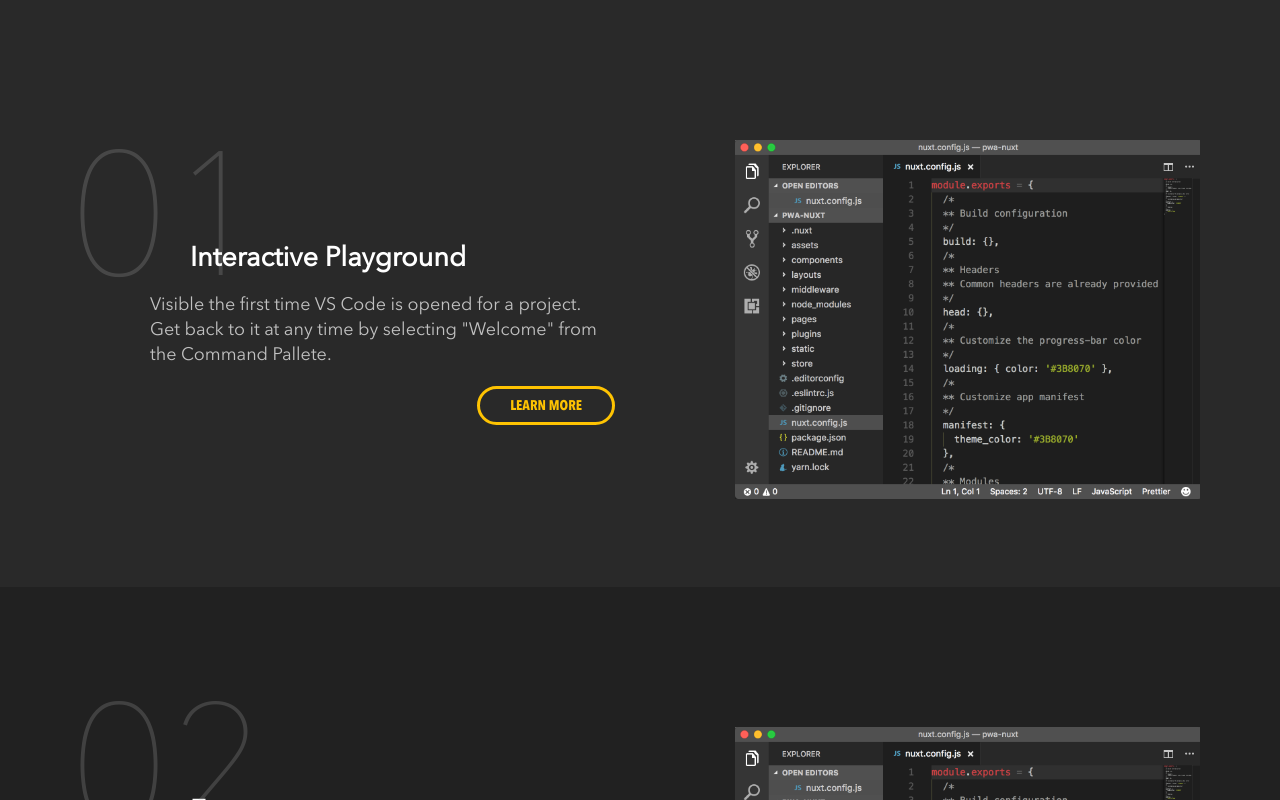
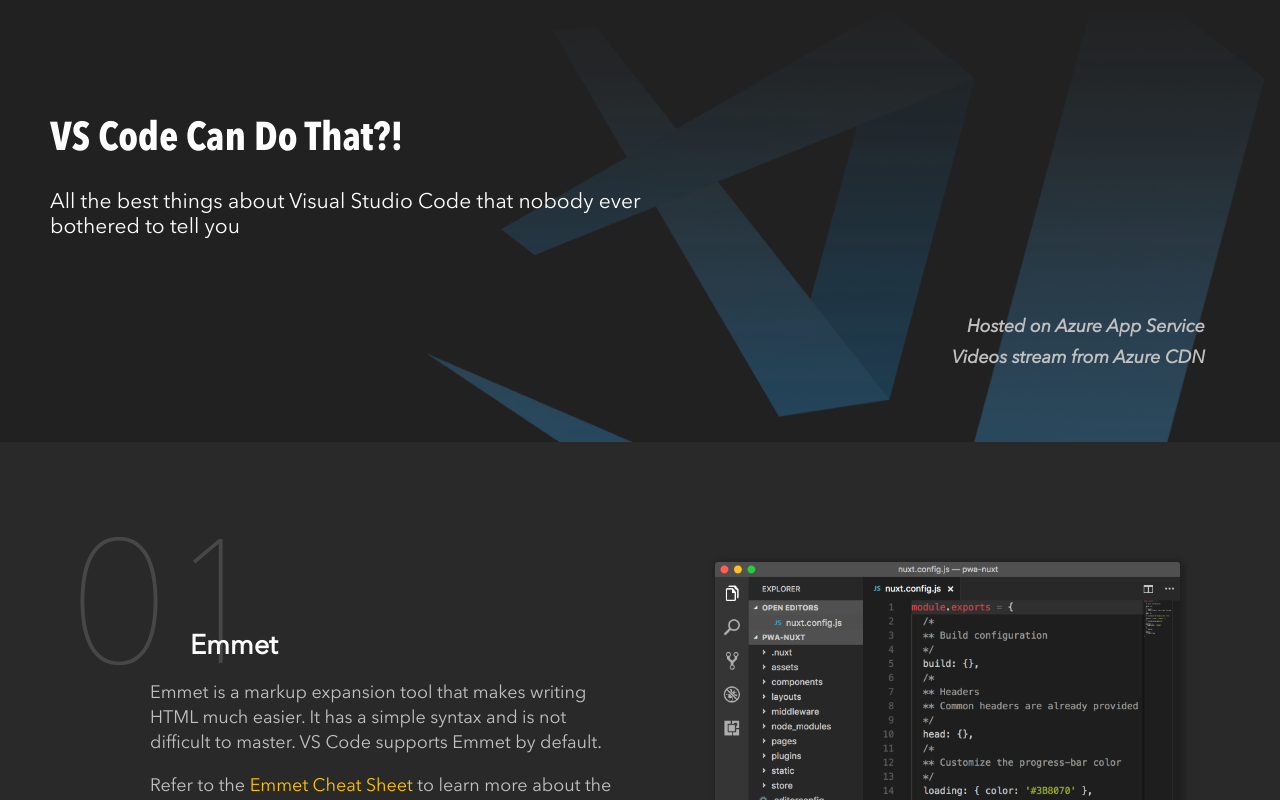
Before and after one commit to burkeholland/vscodecandothat, a Vue app: page / in a window 1280 px wide. Shown: the top 800 px of the page. Built offline with nearby package versions, Linux system fonts and the light colour scheme.

Commit message:
add in masthead

```diff
--- a/src/App.vue
+++ b/src/App.vue
@@ -1,5 +1,6 @@
 <template>
   <div id="app">
+    <app-masthead />
     <app-section
       v-for="(d, i) in info"
       key="i"
@@ -12,10 +13,12 @@
 
 <script>
 import AppSection from './components/AppSection';
+import AppMasthead from './components/AppMasthead';
 
 export default {
   components: {
-    AppSection
+    AppSection,
+    AppMasthead
   },
   computed: {
     info() {
@@ -93,6 +96,7 @@ body {
   padding: 0;
   line-height: 1.4em;
   font-size: 18px;
+  overflow-x: hidden;
 }
 
 h1 {
--- /dev/null
+++ b/src/components/AppMasthead.vue
@@ -0,0 +1,52 @@
+<template>
+  <div class="mastheadcontain">
+    <h1>VS Code Can Do That?!</h1>
+    <h3>All the best things about Visual Studio Code that nobody ever bothered to tell you</h3>
+    <div class="bottomtag">
+      <h4>Hosted on Azure App Service</h4>
+      <h4>Videos stream from Azure CDN</h4>
+    </div>
+  </div>
+</template>
+
+<script>
+export default {};
+</script>
+
+<style scoped>
+.mastheadcontain {
+  width: 100vw;
+  height: 250px;
+  background: url('./../assets/feature-logo.png') bottom right no-repeat,
+    #212121;
+  background-size: 70%;
+  padding: 12vmin 0;
+  position: relative;
+}
+
+h1 {
+  font-size: 40px;
+  padding-left: 50px;
+}
+
+h3 {
+  font-weight: normal;
+  margin-top: 40px;
+  width: 50%;
+  padding-left: 50px;
+}
+
+.bottomtag {
+  margin-top: 50px;
+  float: right;
+  padding-right: 70px;
+}
+
+h4 {
+  font-family: 'AvenirNextLTW01-Italic', -apple-system, BlinkMacSystemFont,
+    'Segoe UI', Roboto, Oxygen, Ubuntu, Cantarell, 'Open Sans', 'Helvetica Neue',
+    sans-serif;
+  margin: 5px;
+  text-align: right;
+}
+</style>
--- a/src/components/AppSection.vue
+++ b/src/components/AppSection.vue
@@ -82,7 +82,8 @@ h2 {
 .imgvid img,
 .imgvid video {
   width: 100%;
-  padding: 20px;
+  box-shadow: 2px 1px 6px 2px rgba(0, 0, 0, 0.25);
+  border-radius: 3px;
 }
 
 p {
--- a/src/store/store.js
+++ b/src/store/store.js
@@ -6,13 +6,6 @@ Vue.use(Vuex);
 export const store = new Vuex.Store({
   state: {
     info: [
-      {
-        title: 'Interactive Playground',
-        body:
-          '<p>Visible the first time VS Code is opened for a project. Get back to it at any time by selecting "Welcome" from the Command Pallete.</p>',
-        video:
-          'https://codevids.azureedge.net/videos/interactive-playground.mp4'
-      },
       {
         title: 'Emmet',
         body:
@@ -38,6 +31,13 @@ export const store = new Vuex.Store({
         body: `<p>Font Ligatures are when two ore more characters are joined together to create a special symbols. Ligatures are especially well suited for programming where compound symbols such as <code>>=</code> or <code>===</code> are used.</p><p><a class="has-text-weight-bold" href="https://github.com/tonsky/FiraCode">Download FiraCode Font</a> and add to fonts on your computer.</p><p>Add the following line to your<strong>User Preferences...</strong></p><pre v-highlightjs><code class="javascript">"editor.fontFamily": "Fira Code",
 "editor.fontLigatures": true</code></pre>`,
         video: 'https://codevids.azureedge.net/videos/font-ligatures.mp4'
+      },
+      {
+        title: 'Interactive Playground',
+        body:
+          '<p>Visible the first time VS Code is opened for a project. Get back to it at any time by selecting "Welcome" from the Command Pallete.</p>',
+        video:
+          'https://codevids.azureedge.net/videos/interactive-playground.mp4'
       }
     ]
   }
```
Also changed, not shown: src/assets/feature-logo.png (added).
